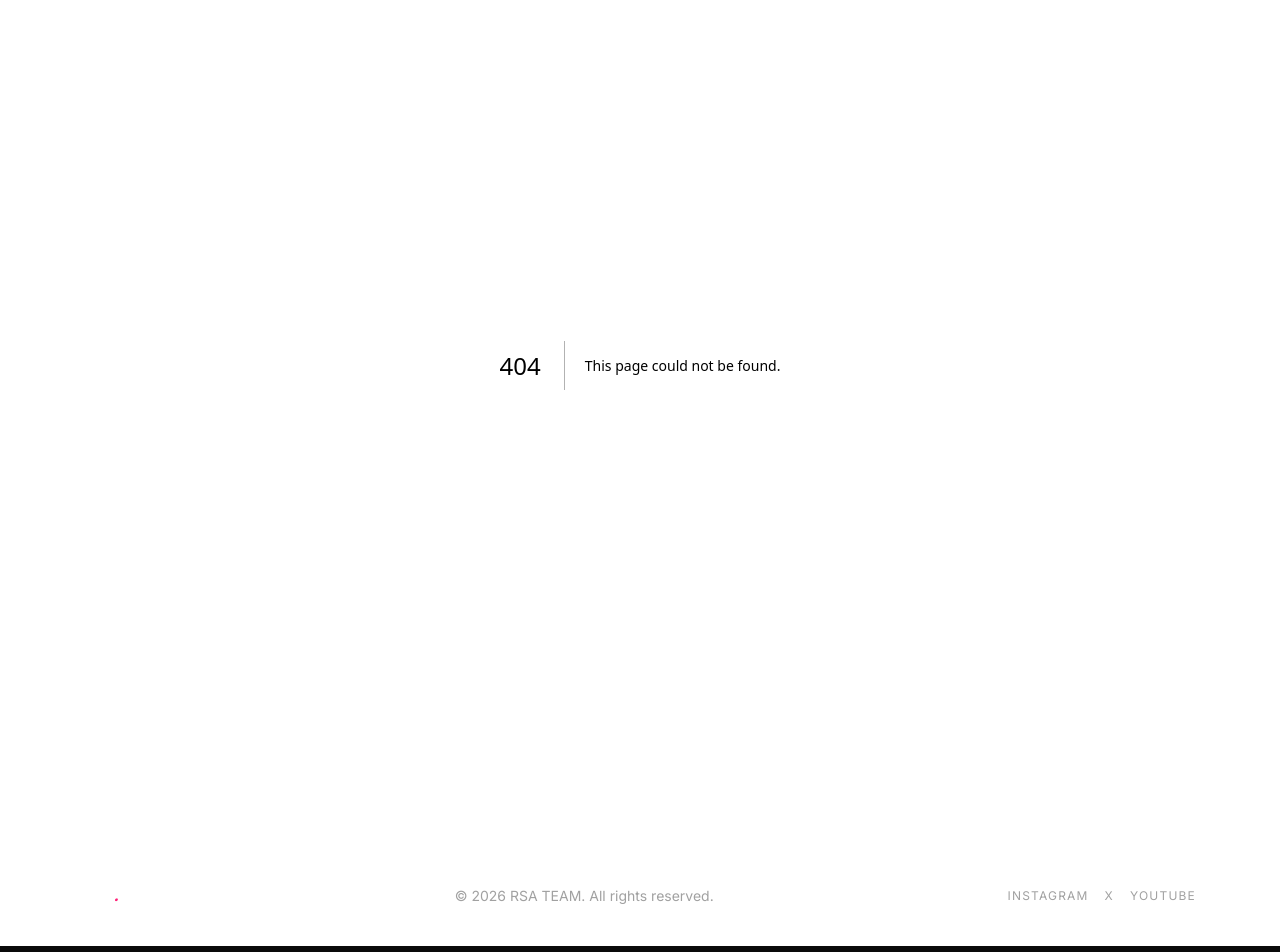
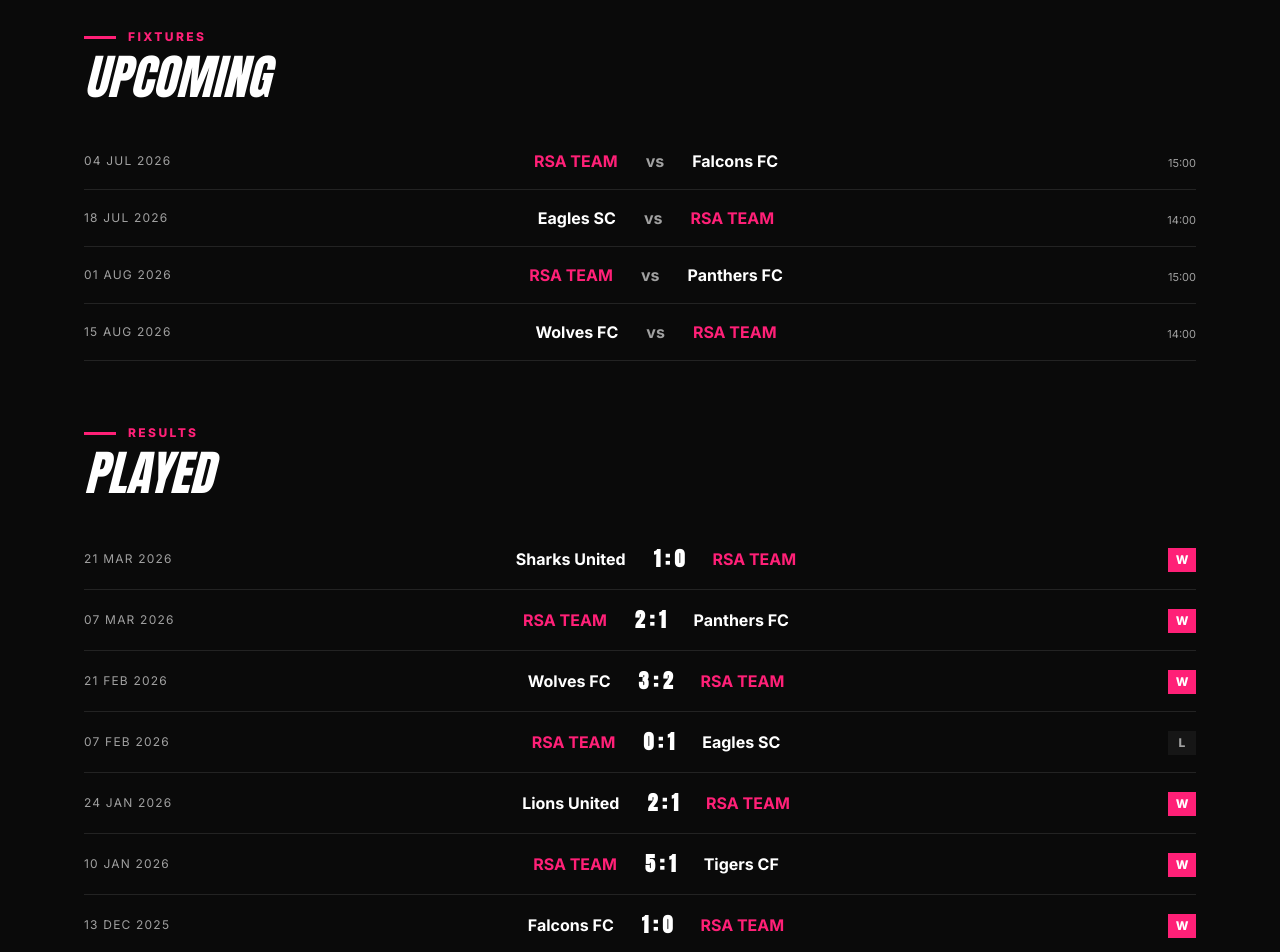
Before and after one commit to hihelloluigi/rsa-team, a Next.js app: page /matches in a window 1280 px wide. Before the commit this address had no page. Shown: the part 100-1052 px from the top of the page. Built offline with nearby package versions, Linux system fonts and the light colour scheme.

Commit message:
feat: build matches page with results, fixtures and standings

```diff
--- /dev/null
+++ b/src/app/matches/page.tsx
@@ -0,0 +1,35 @@
+import SectionHeading from "@/components/SectionHeading";
+import MatchRow from "@/components/MatchRow";
+import StandingsTable from "@/components/StandingsTable";
+import Reveal from "@/components/Reveal";
+import { getMatches, getStandings } from "@/lib/data";
+
+export const metadata = { title: "Matches — RSA TEAM" };
+
+export default function MatchesPage() {
+  const { played, upcoming } = getMatches();
+  const standings = getStandings();
+
+  return (
+    <main className="mx-auto max-w-6xl px-5 py-16 space-y-16">
+      <section>
+        <SectionHeading label="Fixtures" title="Upcoming" />
+        {upcoming.length ? (
+          <div>{upcoming.map((m) => <MatchRow key={m.id} match={m} />)}</div>
+        ) : (
+          <p className="text-muted">No upcoming matches — season complete.</p>
+        )}
+      </section>
+
+      <section>
+        <SectionHeading label="Results" title="Played" />
+        <div>{played.map((m) => <MatchRow key={m.id} match={m} />)}</div>
+      </section>
+
+      <section>
+        <SectionHeading label="League" title="Standings" />
+        <Reveal><StandingsTable rows={standings} /></Reveal>
+      </section>
+    </main>
+  );
+}
```
